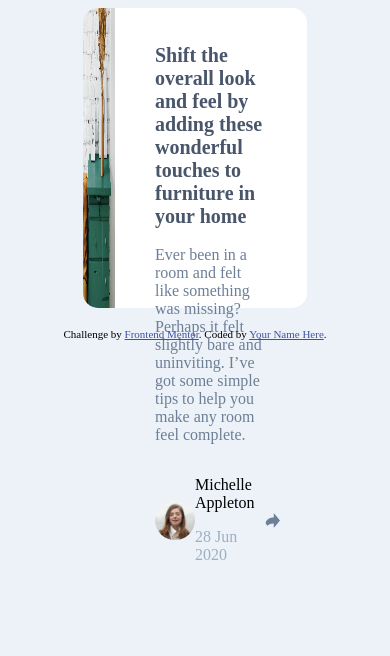
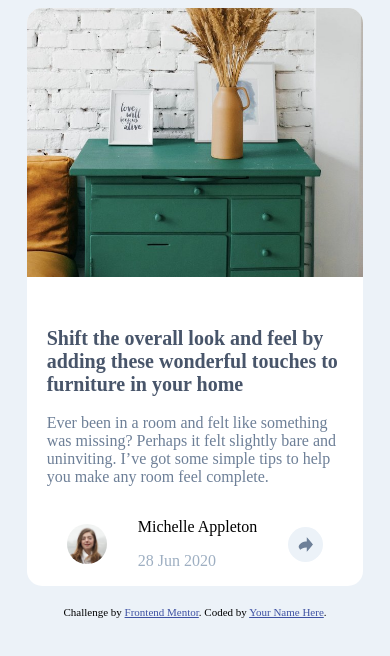
Before and after one commit to LuisElizaldeCruz/article-preview, a plain HTML site: page index.html in a window 390 px wide. Drawn offline with Linux system fonts and the light colour scheme.

Commit message:
se agrego el diseño responsivo

```diff
--- a/index.html
+++ b/index.html
@@ -29,13 +29,13 @@
   to help you make any room feel complete.
   </p>
 
-  <div class="redes-sociales">
+  <div class="redes-sociales" id="perfil-social">
     <img class="img-perfil" src="./images/avatar-michelle.jpg" alt="michelle">
   <div class="datos">
     <p class="nombre">Michelle Appleton</p>
   <p class="fecha">28 Jun 2020</p>
 </div>
-<img class="icon-share" src="./images/icon-share.svg" alt="">
+<img id="boton" class="icon-share" src="./images/icon-share.svg" alt="">
   </div>
 
 </div>
@@ -44,5 +44,6 @@
     Challenge by <a href="https://www.frontendmentor.io?ref=challenge" target="_blank">Frontend Mentor</a>.
     Coded by <a href="#">Your Name Here</a>.
   </div>
+  <!-- <script src="./js/script.js"></script> -->
 </body>
 </html>
--- a/style.css
+++ b/style.css
@@ -68,9 +68,11 @@ img{
 
 .redes-sociales{
     display: flex;
-    width: 100%;
+    width: auto;
     align-items: center;
     justify-content: space-between;
+    border-radius: 0 0 15px 15px;
+    padding: 0 20px;
 }
 
 .texto{
@@ -89,3 +91,29 @@ img{
 .attribution{
     margin-top: 20px;
 }
+
+@media screen and (max-width: 1080px) {
+    .contenedor{
+        display: flex;
+        flex-direction: column;
+        width: 90%;
+        height: auto;
+        /* margin: 20px 0; */
+
+    }
+
+    .img-caja{
+        width: 100%;
+    }
+
+    img{
+        /* width: 100%;
+        height: 100%; */
+        border-radius: 15px 15px 0 0;
+    }
+
+    .descripcion{
+        width: auto;
+        padding: 30px 20px 0 20px;
+    }
+}
```
Also changed, not shown: js/script.js (added, +15 -0 lines).
